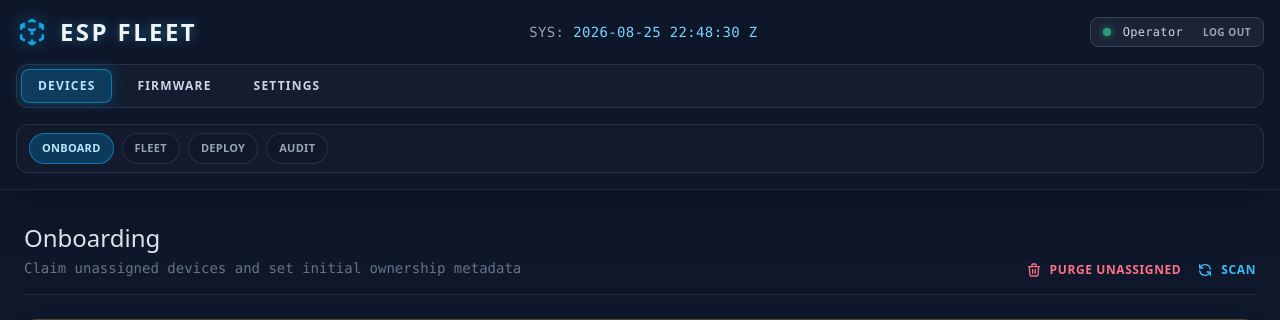
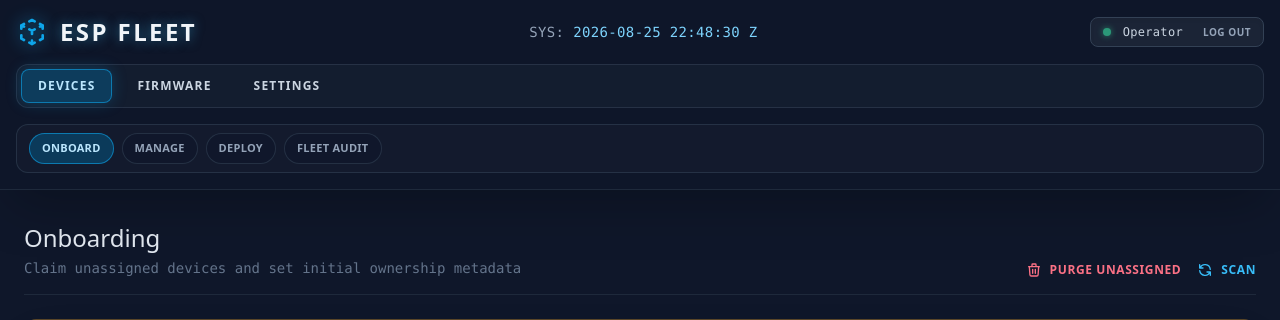
Before and after one commit to Scotchmcdonald/ota-server, a Python web app: template templates/dashboard.html in a window 1280 px wide. Shown: the top 320 px of the page. Run offline with Jinja, Linux system fonts and the light colour scheme; the template is opened without the code that fills it: most values are stand-ins (such as "Sample title", 1, 10 or a date in 2020); some libraries are stand-ins or nearby versions.

Commit message:
Clarify Devices sub-nav labels with hover tooltips
"Fleet" and "Audit" were unclear at a glance compared to "Onboard" and
"Deploy" - renamed "Fleet" to "Manage" (matches what the panel
actually does: assign fleet, edit tags, set direct OTA targeting) and
"Audit" to "Fleet Audit", and added a one-line title tooltip to all
four sub-tabs explaining their purpose on hover.

```diff
--- a/templates/dashboard.html
+++ b/templates/dashboard.html
@@ -65,10 +65,10 @@
 
             <div class="border border-slate-700/60 bg-slate-800/30 rounded-xl px-3 py-2" id="sub-nav-container">
                 <div class="subnav-group flex-wrap gap-2" data-top="devices">
-                    <button class="sub-tab-btn px-3 py-1.5 text-[11px] font-bold tracking-wide uppercase rounded-full transition-all" data-top="devices" data-sub="onboard">Onboard</button>
-                    <button class="sub-tab-btn px-3 py-1.5 text-[11px] font-bold tracking-wide uppercase rounded-full transition-all" data-top="devices" data-sub="fleet">Fleet</button>
-                    <button class="sub-tab-btn px-3 py-1.5 text-[11px] font-bold tracking-wide uppercase rounded-full transition-all" data-top="devices" data-sub="deploy">Deploy</button>
-                    <button class="sub-tab-btn px-3 py-1.5 text-[11px] font-bold tracking-wide uppercase rounded-full transition-all" data-top="devices" data-sub="audit">Audit</button>
+                    <button class="sub-tab-btn px-3 py-1.5 text-[11px] font-bold tracking-wide uppercase rounded-full transition-all" data-top="devices" data-sub="onboard" title="Claim unassigned devices that have phoned in">Onboard</button>
+                    <button class="sub-tab-btn px-3 py-1.5 text-[11px] font-bold tracking-wide uppercase rounded-full transition-all" data-top="devices" data-sub="fleet" title="Manage claimed devices - assign to a fleet, edit tags, set direct OTA targeting">Manage</button>
+                    <button class="sub-tab-btn px-3 py-1.5 text-[11px] font-bold tracking-wide uppercase rounded-full transition-all" data-top="devices" data-sub="deploy" title="Push firmware to a fleet with tag-gap review before committing">Deploy</button>
+                    <button class="sub-tab-btn px-3 py-1.5 text-[11px] font-bold tracking-wide uppercase rounded-full transition-all" data-top="devices" data-sub="audit" title="Review each fleet's tag/hardware groups and catch partial firmware rollouts">Fleet Audit</button>
                 </div>
 
                 <div class="subnav-group flex-wrap gap-2" data-top="firmware">
```
